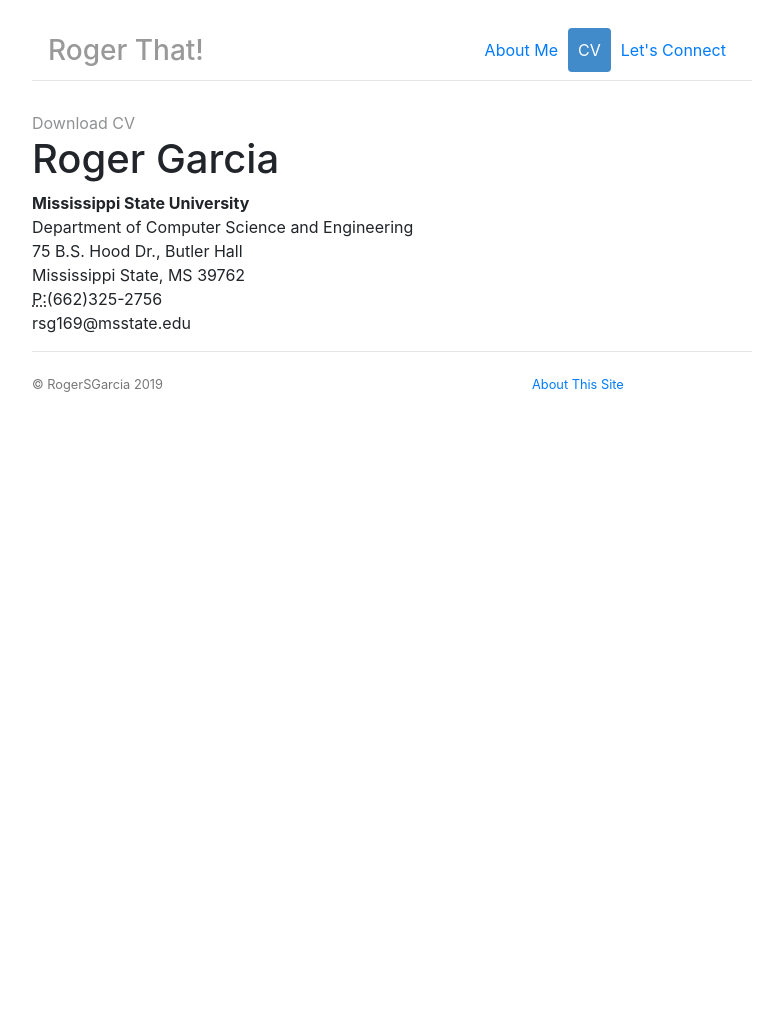
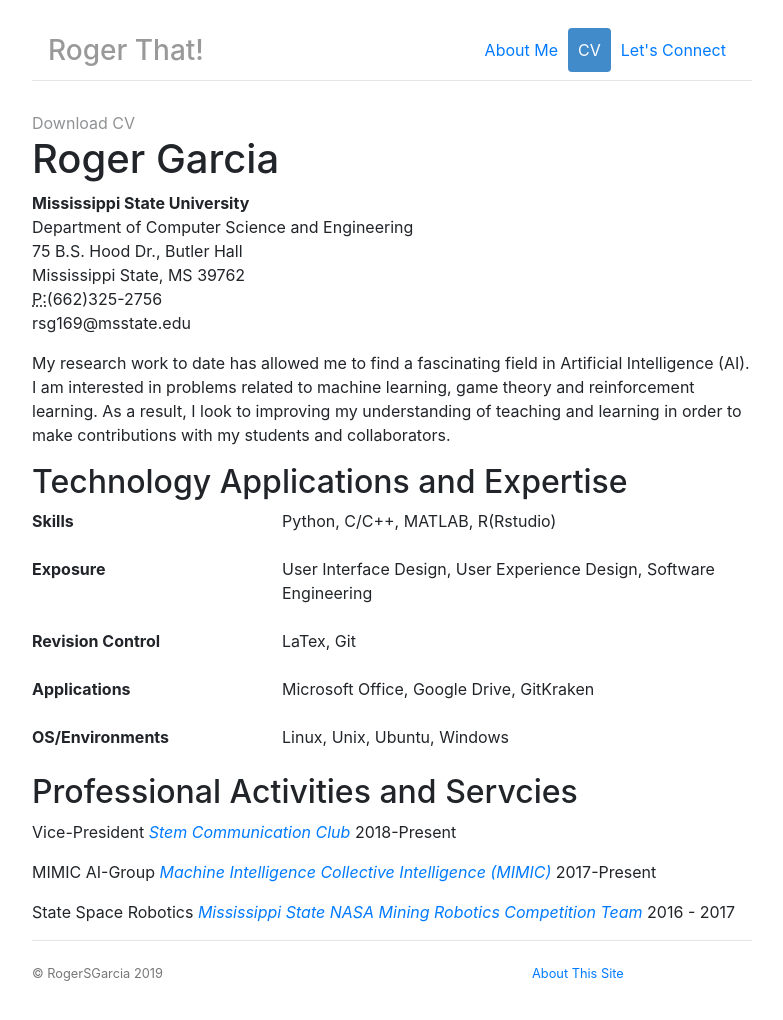
Before and after one commit to RogerSGarcia/RogerSGarcia.github.io, a Jekyll site: the page built from cv/index.html, in a window 1280 px wide. Shown: the whole page, without its empty margins (248-1031 px from the left). Built offline with Jekyll 4.4.1, drawn with Linux system fonts in a browser that asks for light colours; nearby versions of some CDN libraries; before the commit the page ends 900 px from its top, so only the background shows below that.

Commit message:
adding content

```diff
--- a/about/index.html
+++ b/about/index.html
@@ -44,7 +44,7 @@ nav_order: 1
 	</div>
 
 	<p>
-		As of Spring 2019, I am a Graduate Teacher Assistant in Computer Science at Mississippi State University (<strong>Hail State !</strong>) , I am currently under the supervision of Prof.
+		As of Spring 2019, I am a Graduate Teacher Assistant in Computer Science at Mississippi State University (<strong><a href="http://web.cse.msstate.edu/~archibald/">Hail State !</a></strong>) , I am currently under the supervision of Prof.
 	<a href="http://web.cse.msstate.edu/~archibald/">Christopher Archibald.</a>
 	</p>
 </div><!-- /.about-->
--- a/cv/index.html
+++ b/cv/index.html
@@ -7,7 +7,9 @@ nav_order: 4
 ---
 <div class = "cv">
 	<a class = "isDisabled" title = "Download CV as PDF"> Download CV </a>
+
 	<h1>Roger Garcia</h1>
+
 	<address>
 		<strong>Mississippi State University</strong><br>
 		Department of Computer Science and Engineering<br>
@@ -16,4 +18,59 @@ nav_order: 4
 		<abbr title = "phone">P:</abbr>(662)325-2756<br>
 		<span class="obfuscate">rsg169@msstate.edu</span>
 	</address>
+
+	<p>
+		My research work to date has allowed me to find a fascinating field in Artificial Intelligence (AI). I am interested in problems related to machine learning, game theory and reinforcement learning. As a result, I look to improving my understanding of teaching and learning in order to make contributions with my students and collaborators.
+	</p>
+
+	<h2> Technology Applications and Expertise </h2>
+	<dl class = "row">
+		<dt class = "col-4">Skills</dt>
+		<dd class = "col-8">Python, C/C++, MATLAB, R(Rstudio) </dd>
+	</dl>
+	<dl class = "row">
+		<dt class = "col-4">Exposure</dt>
+		<dd class = "col-8">User Interface Design, User Experience Design, Software Engineering</dd>
+	</dl>
+	<dl class = "row">
+		<dt class = "col-4">Revision Control</dt>
+		<dd class = "col-8">LaTex, Git</dd>
+	</dl>
+	<dl class = "row">
+		<dt class = "col-4">Applications</dt>
+		<dd class = "col-8">Microsoft Office, Google Drive, GitKraken</dd>
+	</dl>
+	<dl class = "row">
+		<dt class = "col-4">OS/Environments</dt>
+		<dd class = "col-8">Linux, Unix, Ubuntu, Windows</dd>
+	</dl>
+
+	<h2> Professional Activities and Servcies </h2>
+	<ul class = "list-unstyled">
+		<li>
+			Vice-President
+			<em>
+				<a href = "https://orgsync.com/172288/chapter">Stem Communication Club</a>
+			</em>
+			2018-Present
+		</li>
+	</ul>
+	<ul class = "list-unstyled">
+		<li>
+			MIMIC AI-Group
+			<em>
+				<a href = "https://msstate.edu">Machine Intelligence Collective Intelligence (MIMIC)</a>
+			</em>
+			2017-Present
+		</li>
+	</ul>
+	<ul class = "list-unstyled">
+		<li>
+			State Space Robotics
+			<em>
+				<a href = "https://orgsync.com/124646/chapter">Mississippi State NASA Mining Robotics Competition Team</a>
+			</em>
+			2016 - 2017
+		</li>
+	</ul>
 </div>
--- a/index.html
+++ b/index.html
@@ -17,7 +17,7 @@ title: Roger Garcia
 		<div class="col-sm-7">
 			<div class = "blurb">
 				<p class = "lead text-justify">
-					<samp>$Hello World!</samp> this website will occasionally share <a href = "/tidbits">tidbits</a> on a range of topics, including but not limited to: Linux, Python, Blockchain, Machine Learning, Trading and being a Peruvian Vegan.
+					<samp>$Hello World!</samp> this website will occasionally share <a href = "/tidbits">tidbits</a> on specific topics including, but not limited to, Linux, Python, Blockchain, Machine Learning, Trading and being a Peruvian Vegan.
 				</p>
 				<p class = "lead text-justify">
 					<span class = "font-weight-bold">Why</span> am I passionate about these topics? It continues to play a role in my personal growth (<a href="/motivate">You got this!</a>) and I have found it immensely rewarding when you come across people that enjoy the same things you do. So, that's all folks! <a href="/about"> More on the Peruvian Vegan...</a>
```
Also changed, not shown: other parts of about/index.html (+2 -2 lines).
